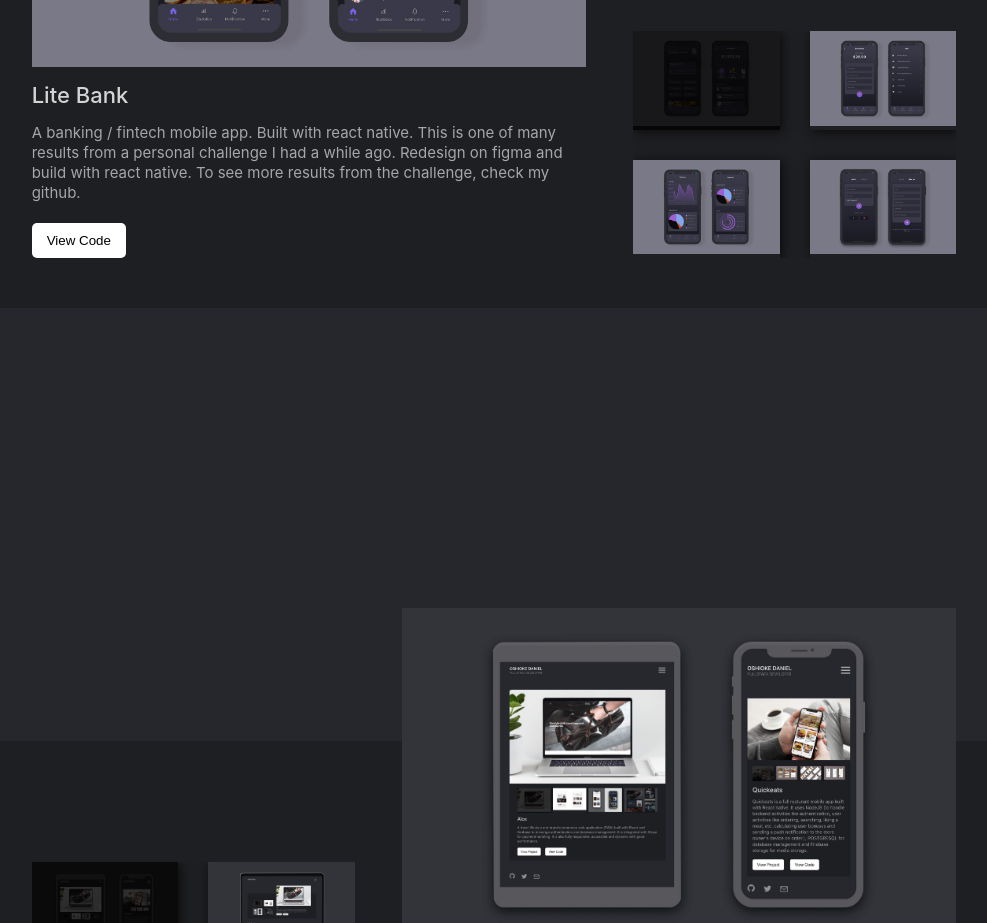
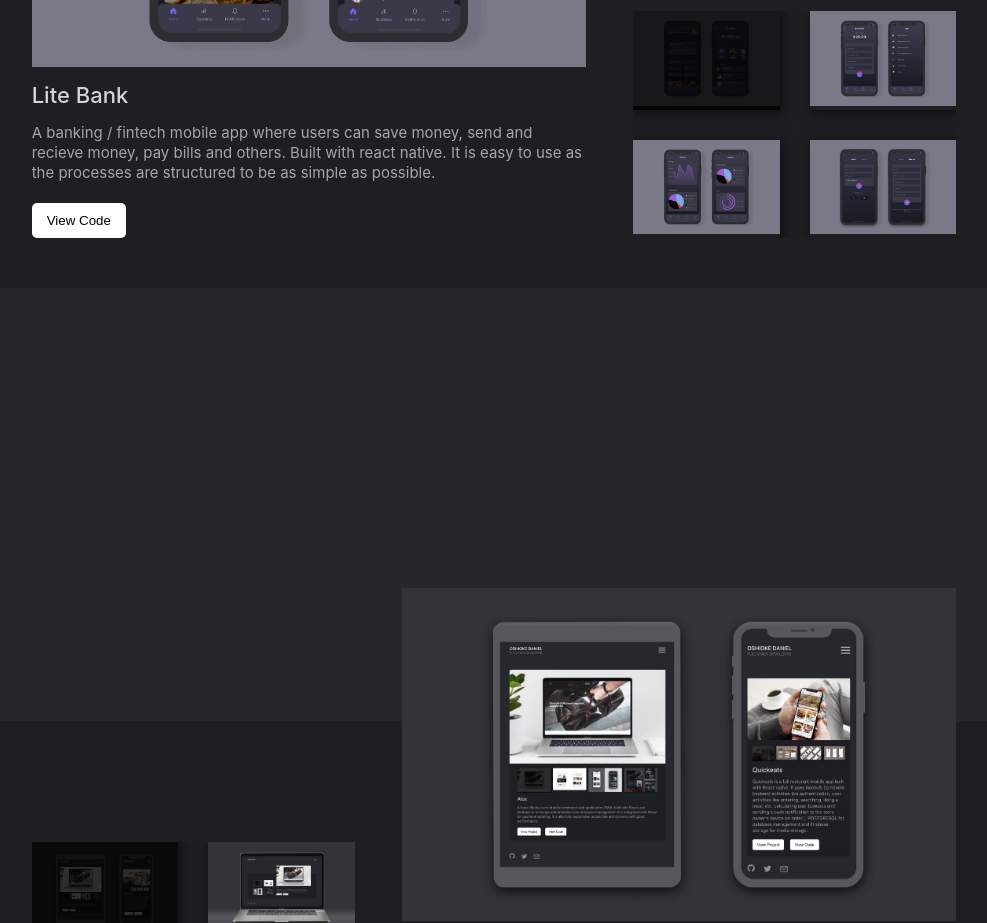
Before and after one commit to oshioked/portfolio, a React (Create React App) app: page / in a window 1280 px wide. Shown: the part 3860-4783 px from the top of the page, without its empty margins (146-1133 px from the left). Built offline with nearby package versions, Linux system fonts and the light colour scheme.

Commit message:
random fix

```diff
--- a/src/pages/Homepage/CaseStudySection/CaseStudiesSection.jsx
+++ b/src/pages/Homepage/CaseStudySection/CaseStudiesSection.jsx
@@ -54,8 +54,8 @@ const caseStudies = [
     {
         title: 'Lite Bank',
         details: [`
-            A banking / fintech mobile app. Built with react native. This is one of many results from a personal challenge I had a while ago.
-            Redesign on figma and build with react native. To see more results from the challenge, check my github.
+            A banking / fintech mobile app where users can save money, send and recieve money, pay bills and others. Built with react native. It is easy to use as the processes are structured to be as simple as possible.
+
         `],
         images: [
             require('../../../assests/images/LiteBank/Litebank1.jpg'),
```
